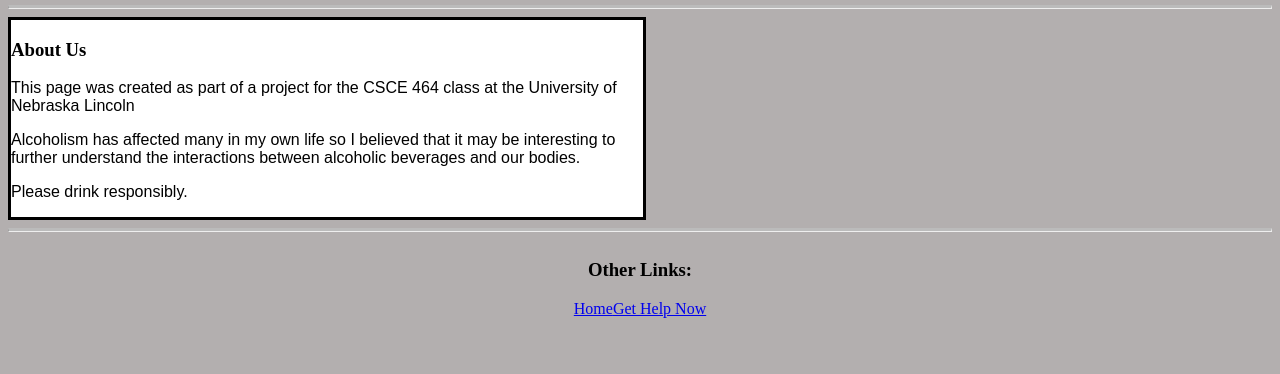
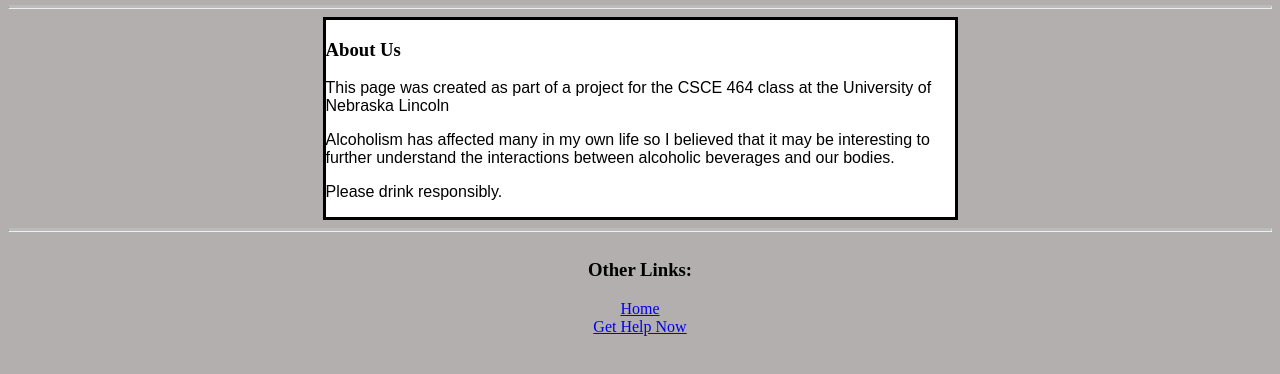
Before and after one commit to andrewhazel/andrewhazel.github.io, a plain HTML site: page pages/about.html in a window 1280 px wide. Shown: the part 78-452 px from the top of the page. Drawn offline with Linux system fonts and the light colour scheme.

Commit message:
Added wrapper CSS to auxiliary pages and spacing between footer elements.

```diff
--- a/pages/about.html
+++ b/pages/about.html
@@ -12,7 +12,7 @@
           <h2>BAC Calculator and Resources</h2>
       </header>
       <hr class="solid" />
-      <div>
+      <div class="results-wrapper">
         <div id="padding-left-block-about" class="results-padding-block"></div>
         <div id="results-help" class="results">
             <h3>About Us<br>
@@ -29,6 +29,7 @@
       <footer>
         <h3>Other Links:</h3>
         <a href="../index.html">Home</a>
+        <br/>
         <a href="help.html">Get Help Now</a>
       </footer>
     </main>
```
Also changed, not shown: index.html (+1 -0 lines), pages/help.html (+2 -1 lines).
